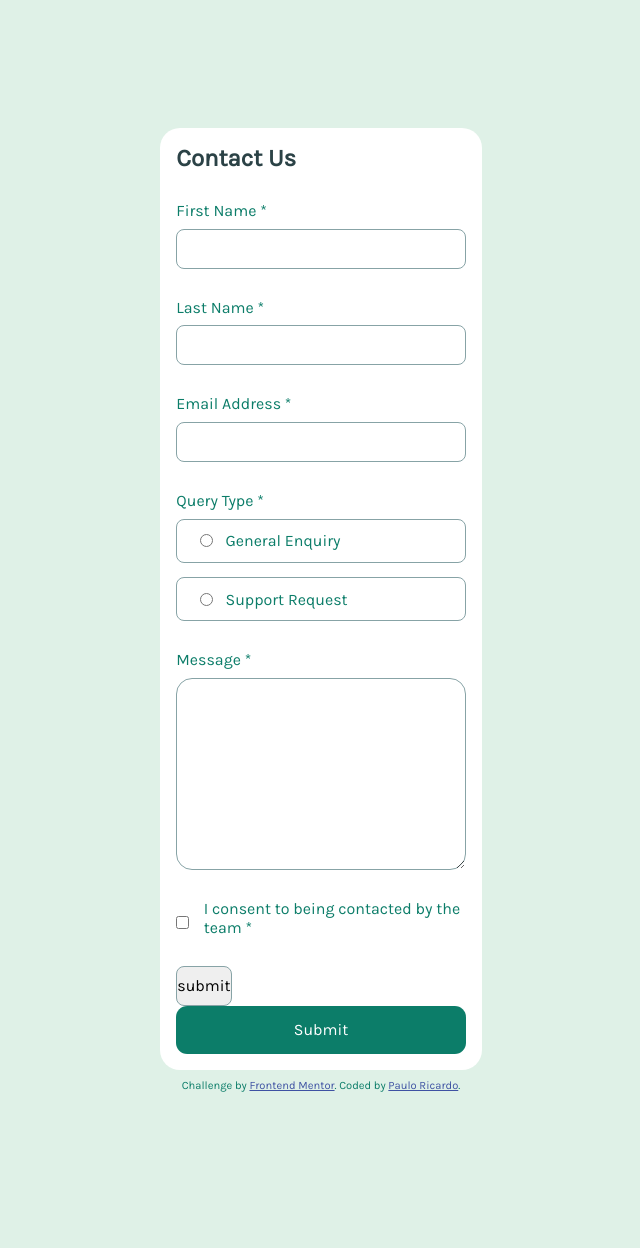
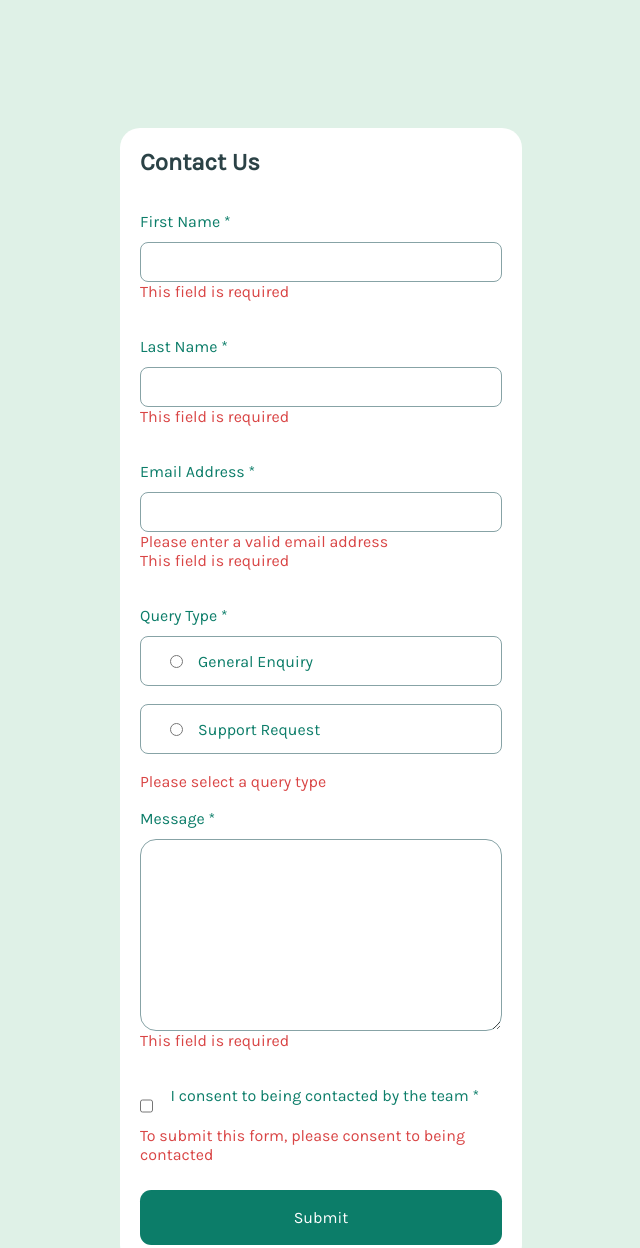
Before and after one commit to PauloRicardoSM/contact-form-main, a plain HTML site: page index.html in a window 1280 px wide. Shown: the top 1248 px of the page, without its empty margins (319-959 px from the left). Before the commit the page ends 1220 px from the top, so only its background shows below. Drawn offline with nearby package versions, Linux system fonts and the light colour scheme.

Commit message:
i've finished o display of div ".cosent" using grid

```diff
--- a/index.html
+++ b/index.html
@@ -34,13 +34,13 @@
           <div class="card-form-personal">
             <p>
               <label for="ifirstName">First Name *</label>
-              <input type="text" name="firstName" id="ifirstName" aria-describedby="fistNameError" required>
+              <input type="text" name="firstName" class="input" id="ifirstName" aria-describedby="fistNameError" required>
               <span class="card-form-error" id="ifirstName" aria-live="polite">This field is required</span>
             </p>
 
             <p>
               <label for="ilastName">Last Name *</label>
-              <input type="text" name="lastName" id="ilastName" aria-describedby="lastNameError" required>
+              <input type="text" name="lastName" class="input" id="ilastName" aria-describedby="lastNameError" required>
               <span class="card-form-error" id="lastNameError" aria-live="polite">This field is required</span>
             </p>
           </div>
@@ -51,7 +51,7 @@
           <div class="card-form-email">
             <p>
               <label for="iemail">Email Address *</label>
-              <input type="email" name="email" id="iemail" aria-describedby="emailError emailInvalidError" required>
+              <input type="email" name="email" class="input" id="iemail" aria-describedby="emailError emailInvalidError" required>
               <span class="card-form-error" id="emailInvalidError" aria-live="polite">Please enter a valid email
                 address</span>
               <span class="card-form-error" id="emailError" aria-live="polite">This field is required</span>
@@ -71,8 +71,7 @@
               <label for="queryTypeGeneral">General Enquiry</label>
             </p>
             <p>
-              <input type="radio" name="queryType" id="queryTypeSupport" value="support"
-                aria-describedby="queryTypeError">
+              <input type="radio" name="queryType" class="input" id="queryTypeSupport" value="support" aria-describedby="queryTypeError">
               <label for="queryTypeSupport">Support Request</label>
             </p>
             <span class="card-form-error" id="queryTypeError" aria-live="polite">
@@ -86,7 +85,7 @@
           <div class="card-form-massage">
             <p>
               <label for="imassage">Message *</label>
-              <textarea name="massage" id="imassage" aria-describedby="areaMassageError" required></textarea>
+              <textarea name="massage" class="input" id="imassage" aria-describedby="areaMassageError" required></textarea>
               <span class="card-form-error" id="areaMassageError" aria-live="polite">This field is required</span>
             </p>
           </div>
@@ -96,14 +95,13 @@
           <legend class="visually-hidden">Consent</legend>
           <div class="card-form-consent">
             <p>
-              <input type="checkbox" name="consent" id="iconsent" required>
+              <input type="checkbox" name="consent" class="input" id="iconsent" required>
               <label for="iconsent">I consent to being contacted by the team *</label>
               <span class="card-form-error" id="consentError" aria-live="polite">To submit this form, please consent to being contacted</span>
             </p>
           </div>
         </fieldset>
 
-        <input type="submit" value="submit">
         <button type="submit" id="submitButton">Submit</button>
       </form>
     </div>
--- a/src/js/script.js
+++ b/src/js/script.js
@@ -1,4 +1,4 @@
-// Jquery for to change the display of div "massageSent" for block and others changes
+// Jquery and GSAP for to change the display of div "massageSent" for block and others changes
 $(document).ready(function () {
     $("#submitButton").click(function (event) {
         event.preventDefault();
@@ -20,3 +20,18 @@ $(document).ready(function () {
         gsap.fromTo(".massageSent", {scale: 0}, {scale: 1, duration: .5});
     })
 })
+
+//Verificação de erros
+$(document).ready(function() {
+    $('#submitButton').click( function(event) {
+        event.preventDefault();
+
+        $('.input').each(function() {
+            if (!$(this).val()) {
+                $(this).next('.card-form-error').css('display', 'block');
+            } else {
+                $(this).next('.card-form-error').css('display', 'none');
+            }
+        })
+    })
+})
--- a/src/scss/style.scss
+++ b/src/scss/style.scss
@@ -90,7 +90,8 @@ body {
 
     &-form {
         &-error {
-            display: none;
+            // display: none;
+            color: variables.$error-text;
         }
     }
 
@@ -131,14 +132,24 @@ body {
     }
 
     &-form-consent {
-        input {
-            height: auto;
-            margin-right: 5%;
-        }
+        p {
+            display: grid;
+            grid-template-columns: min-content auto;
+            grid-template-rows: 1fr auto;
+            margin: 0 0 7%;
 
-        p {
-            flex-direction: row;
-            margin: 0 0 7%;
+            input {
+                align-self: center;
+                justify-self: start;
+            }
+
+            label {
+                margin-left: 5%;
+            }
+
+            span {
+                grid-column: span 2;
+            }
         }
     }
 
```
Also changed, not shown: src/css/style.css.
